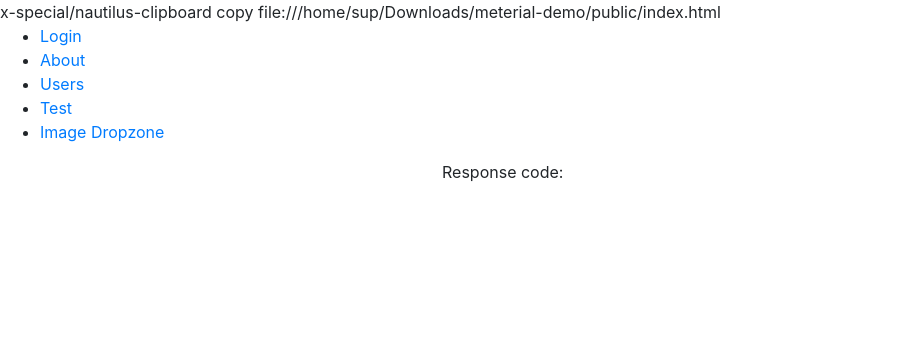
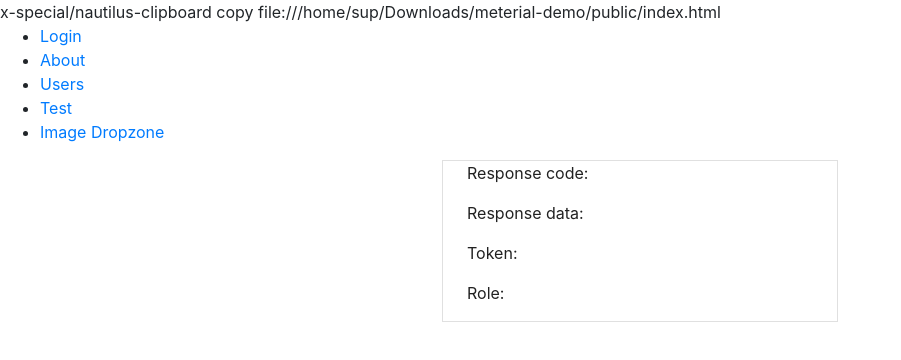
Before and after one commit to vilksp/Manager, a React (Create React App) app in the folder frontend/: page /test in a window 1280 px wide. Shown: the top 360 px of the page, without its empty margins (0-901 px from the left). Built offline with nearby package versions, Linux system fonts and the light colour scheme; no server answers.

Commit message:
Display token and role

```diff
--- a/frontend/src/components/Test.js
+++ b/frontend/src/components/Test.js
@@ -1,5 +1,6 @@
 import React, {useEffect, useState} from 'react'
 import Container from "@material-ui/core/Container";
+import Paper from '@material-ui/core/Paper';
 import axios from "axios";
 
 
@@ -9,10 +10,14 @@ const API = "/api/v1/user/test";
 
 export default function Test() {
     const [data, setData] = useState([]);
+    const [token] = useState(sessionStorage.getItem('token') );
+    const [role] = useState(sessionStorage.getItem('role') );
+
+
     useEffect(() => {
         axios
           .get(BASE_URL + API,
-            { headers: { Authorization: sessionStorage.getItem('token') } }
+            { headers: { Authorization: token } }
         )
           .then((response) => {
             console.log(response.data);
@@ -29,7 +34,22 @@ export default function Test() {
 
     return (
         <Container component="main" maxWidth="xs">
-        Response code: {data.status}
+        <Paper variant="outlined" square >
+        <Container>          <p>
+             Response code: {data.status}
+          </p>
+          <p>
+            Response data: {data.data}
+          </p>
+          <p>
+            Token: {token}
+          </p>
+          <p>
+            Role: {role}
+          </p>
+          </Container>
+
+        </Paper>
         </Container>
     )
 }
```
